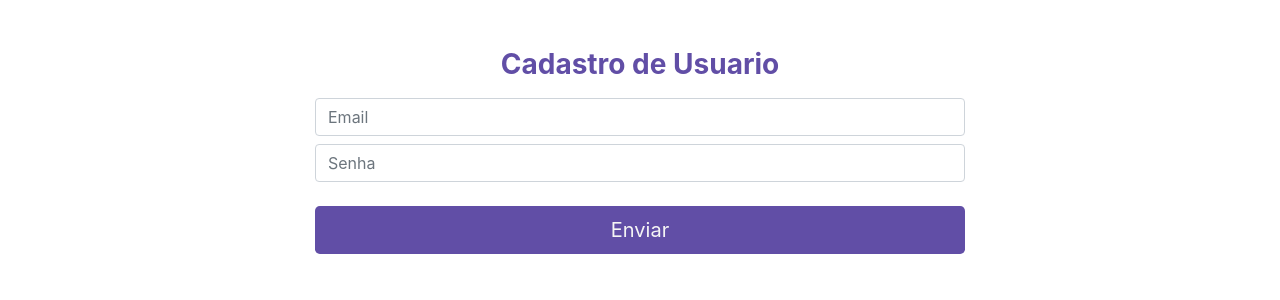
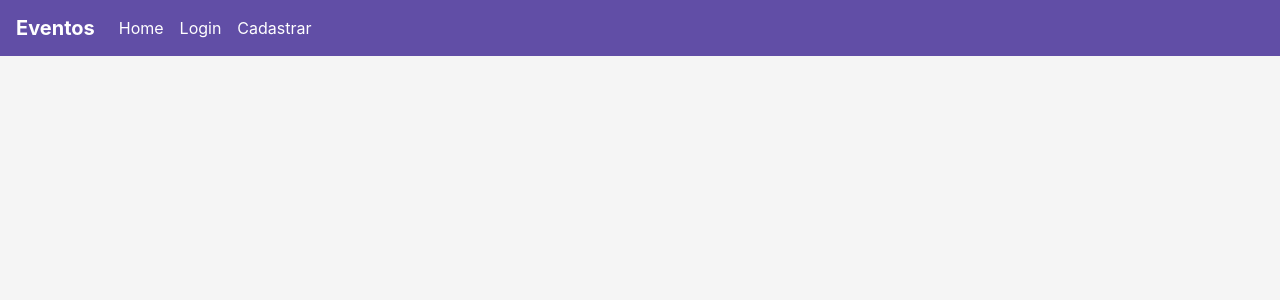
Before and after one commit to diogocbarros/publica-eventos, a React (Create React App) app: page / in a window 1280 px wide. Shown: the top 300 px of the page. Built offline with nearby package versions, Linux system fonts and the light colour scheme.

Commit message:
tela login

```diff
--- a/package.json
+++ b/package.json
@@ -8,8 +8,10 @@
     "@testing-library/user-event": "^12.2.2",
     "bootstrap": "^4.5.3",
     "firebase": "^8.0.2",
+    "history": "^5.0.0",
     "react": "^17.0.1",
     "react-dom": "^17.0.1",
+    "react-router-dom": "^6.0.0-beta.0",
     "react-scripts": "4.0.0",
     "web-vitals": "^0.2.4"
   },
--- a/src/App.js
+++ b/src/App.js
@@ -1,9 +1,20 @@
+import { BrowserRouter, Routes, Route } from 'react-router-dom';
+import './app.css';
+// Paginas
 import Login from './view/login';
+import Home from './view/home';
+import NovoUsuario from './view/new-user';
 
 function App() {
   return (
     <>
-      <Login />
+      <BrowserRouter>
+        <Routes>
+          <Route exact path="/" element={<Home />} />
+          <Route path="/login" element={<Login />} />
+          <Route path="/novousuario" element={<NovoUsuario />} />
+        </Routes>
+      </BrowserRouter>
     </>
   );
 }
--- /dev/null
+++ b/src/app.css
@@ -0,0 +1,3 @@
+body {
+  background-color: #f5f5f5;
+}
--- /dev/null
+++ b/src/components/navbar/index.js
@@ -0,0 +1,42 @@
+import React from 'react';
+import { Link } from 'react-router-dom';
+import './navbar.css';
+
+function navbar() {
+  return (
+    <div>
+      <nav className="navbar navbar-expand-lg">
+        <nav className="navbar-brand text-white font-weight-bold">Eventos</nav>
+        <button
+          className="navbar-toggler"
+          type="button"
+          data-toggle="collapse"
+          data-target="#navbarNavAltMarkup"
+          aria-controls="navbarNavAltMarkup"
+          aria-expanded="false"
+          aria-label="Toggle navigation"
+        >
+          <span className="navbar-toggler-icon"></span>
+        </button>
+        <div className="collapse navbar-collapse" id="navbarNavAltMarkup">
+          <div className="navbar-nav">
+            <Link to="/" className="nav-item nav-link active text-white">
+              Home
+            </Link>
+            <Link to="/" className="nav-item nav-link active text-white">
+              Login
+            </Link>
+            <Link
+              to="/novousuario"
+              className="nav-item nav-link active text-white"
+            >
+              Cadastrar
+            </Link>
+          </div>
+        </div>
+      </nav>
+    </div>
+  );
+}
+
+export default navbar;
--- /dev/null
+++ b/src/components/navbar/navbar.css
@@ -0,0 +1,3 @@
+.navbar {
+  background-color: #614ea6;
+}
--- a/src/index.js
+++ b/src/index.js
@@ -1,12 +1,10 @@
 import React from 'react';
 import ReactDOM from 'react-dom';
 import App from './App';
-import NewUser from './view/new-user';
 
 ReactDOM.render(
   <React.StrictMode>
-    {/* <App /> */}
-    <NewUser />
+    <App />
   </React.StrictMode>,
   document.getElementById('root'),
 );
--- /dev/null
+++ b/src/view/home/index.js
@@ -0,0 +1,12 @@
+import React from 'react';
+import Navbar from '../../components/navbar';
+
+function home() {
+  return (
+    <div>
+      <Navbar />
+    </div>
+  );
+}
+
+export default home;
--- a/src/view/login/index.js
+++ b/src/view/login/index.js
@@ -2,6 +2,7 @@ import React from 'react';
 import './login.css';
 import firebase from '../../config/firebase';
 import 'firebase/auth';
+import { Link } from 'react-router-dom';
 
 function Login() {
   const [email, setEmail] = React.useState('');
@@ -54,9 +55,9 @@ function Login() {
           <a href="#" className="mx-2">
             Recuperar Senha
           </a>
-          <a href="#" className="mx-2">
+          <Link to="/novousuario" className="mx-2">
             Quero Cadastrar
-          </a>
+          </Link>
         </div>
 
         <small id="helper" class="form-text text-muted">
--- a/src/view/new-user/index.js
+++ b/src/view/new-user/index.js
@@ -2,6 +2,7 @@ import React from 'react';
 import firebase from '../../config/firebase';
 import 'firebase/auth';
 import './new-user.css';
+import Navbar from '../../components/navbar';
 
 function NewUser() {
   const [email, setEmail] = React.useState('');
@@ -55,6 +56,7 @@ function NewUser() {
 
   return (
     <>
+      <Navbar />
       <div className="form-cadastro">
         <form className="form-login text-center mx-auto mt-5" noValidate>
           <h1 className="h3 mb-3 text-black font-weight-bold">
--- a/src/view/new-user/new-user.css
+++ b/src/view/new-user/new-user.css
@@ -1,11 +1,11 @@
 .form-login {
-  max-width: 650px;
+  max-width: 25%;
 }
 
 .btn-cadastro {
   background-color: #614ea6;
   color: #f5f5f5;
-  width: 650px;
+  width: 100%;
 }
 
 .btn-cadastro:hover {
```
Also changed, not shown: src/view/home/home.css (added), 1 other file (tests, documents, lock files or other folders).
